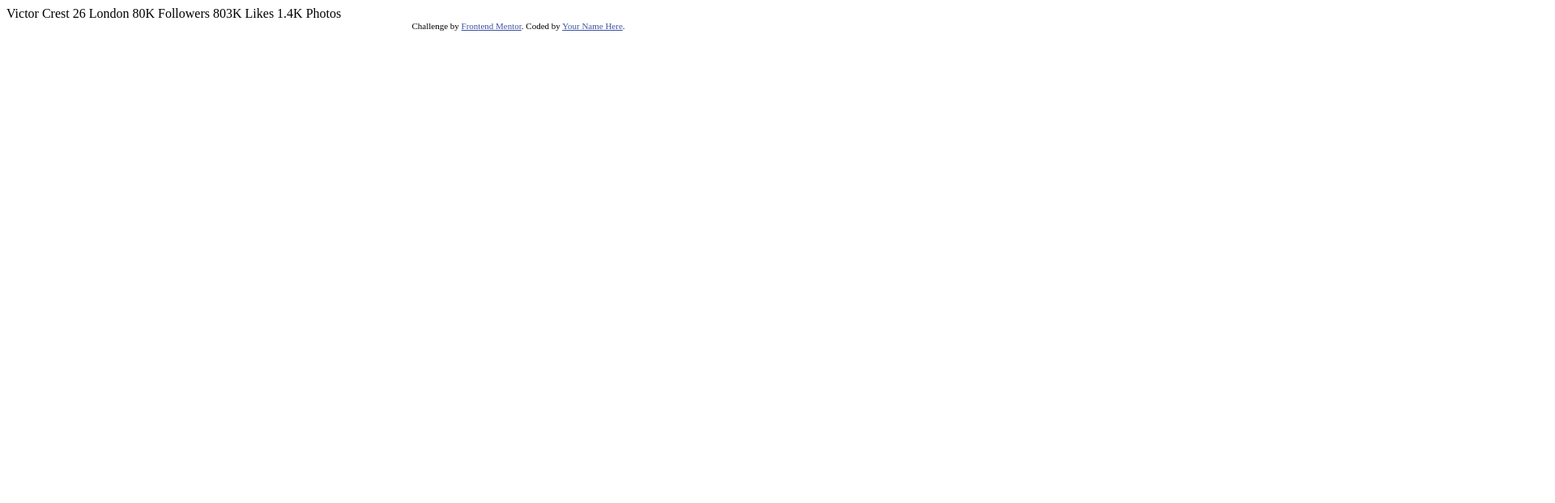
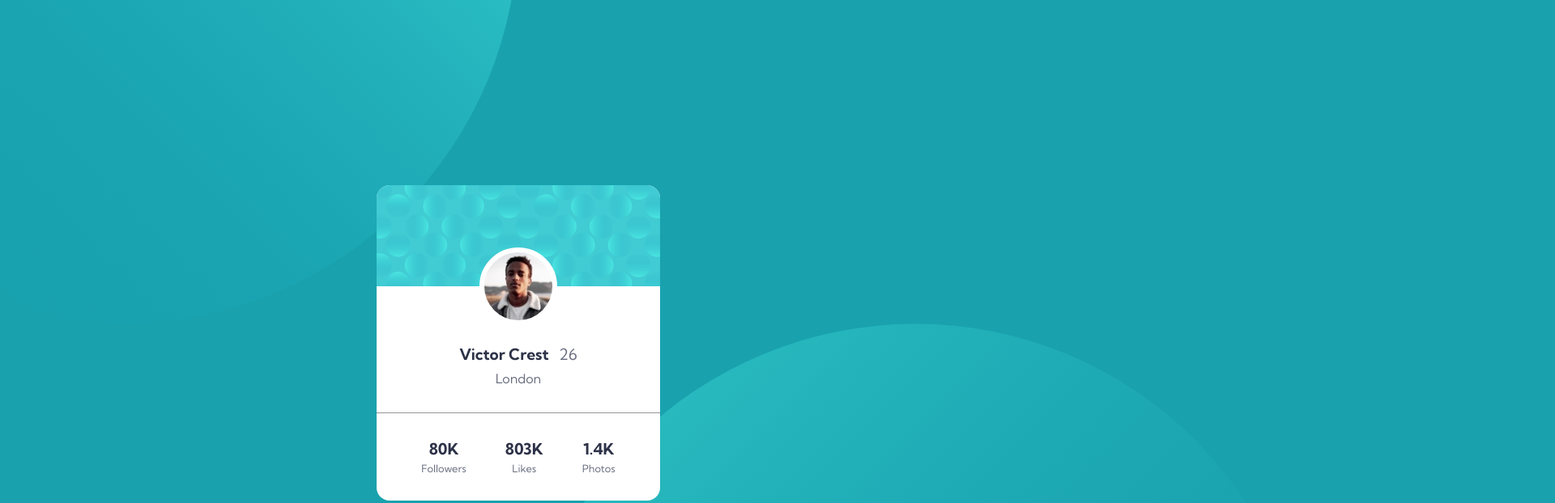
Before and after one commit to epicshaggy/profile-card-component, a plain HTML site: page index.html in a window 1280 px wide. Shown: the top 622 px of the page at 81% size, 1920 px wide, since content can reach past the window. Drawn offline with Linux system fonts and the light colour scheme.

Commit message:
Finished product

```diff
--- a/index.html
+++ b/index.html
@@ -1,35 +1,71 @@
 <!DOCTYPE html>
 <html lang="en">
   <head>
-  <meta charset="UTF-8">
-  <meta name="viewport" content="width=device-width, initial-scale=1.0"> <!-- displays site properly based on user's device -->
-
-  <link rel="icon" type="image/png" sizes="32x32" href="./images/favicon-32x32.png">
+    <meta charset="UTF-8" />
+    <meta name="viewport" content="width=device-width, initial-scale=1.0" />
+    <!-- displays site properly based on user's device -->
+    <link rel="preconnect" href="https://fonts.googleapis.com" />
+    <link rel="preconnect" href="https://fonts.gstatic.com" crossorigin />
+    <link
+      href="https://fonts.googleapis.com/css2?family=Kumbh+Sans:wght@400;700&display=swap"
+      rel="stylesheet"
+    />
+    <link
+      rel="icon"
+      type="image/png"
+      sizes="32x32"
+      href="./images/favicon-32x32.png"
+    />
+    <link rel="stylesheet" href="styles.css" />
 
     <title>Frontend Mentor | Profile card component</title>
 
     <!-- Feel free to remove these styles or customise in your own stylesheet 👍 -->
     <style>
-    .attribution { font-size: 11px; text-align: center; }
-    .attribution a { color: hsl(228, 45%, 44%); }
+      .attribution {
+        font-size: 11px;
+        text-align: center;
+      }
+      .attribution a {
+        color: hsl(228, 45%, 44%);
+      }
     </style>
   </head>
   <body>
-  Victor Crest
-  26
-  London
+    <main class="component-wrapper">
+      <div class="card-component">
+        <div class="profile-cover"></div>
 
-  80K
-  Followers
+        <div class="profile-label">
+          <div class="row">
+            <span class="name"> Victor Crest</span>
+            <div class="age">26</div>
+          </div>
+          <div class="row location">London</div>
+        </div>
 
-  803K
-  Likes
-
-  1.4K
-  Photos
+        <div class="stats">
+          <div class="stat">
+            <span class="number"> 80K </span>
+            <span class="label">Followers</span>
+          </div>
+          <div class="stat">
+            <span class="number">803K </span>
+            <span class="label">Likes</span>
+          </div>
+          <div class="stat">
+            <span class="number">1.4K</span>
+            <span class="label">Photos</span>
+          </div>
+        </div>
+      </div>
+    </main>
+    <!--
     <div class="attribution">
-    Challenge by <a href="https://www.frontendmentor.io?ref=challenge" target="_blank">Frontend Mentor</a>.
-    Coded by <a href="#">Your Name Here</a>.
-  </div>
+      Challenge by
+      <a href="https://www.frontendmentor.io?ref=challenge" target="_blank"
+        >Frontend Mentor</a
+      >. Coded by <a href="#">Your Name Here</a>.
+    </div> -->
   </body>
 </html>
--- /dev/null
+++ b/styles.css
@@ -0,0 +1,136 @@
+:root {
+  --dark-cyan: hsl(185, 75%, 39%);
+  --dark-blue: hsl(229, 23%, 23%);
+  --dark-gray-blue: hsl(227, 10%, 46%);
+  --dark-gray: hsl(0, 0%, 59%);
+}
+
+*,
+html,
+body {
+  font-family: "Kumbh Sans", sans-serif;
+}
+
+body {
+  background-color: var(--dark-cyan);
+}
+
+body:before,
+body:after {
+  position: absolute;
+  content: "";
+  width: 100vw;
+  height: 100vh;
+  background-size: auto;
+  transform: translate(-50%, -50%);
+  z-index: -1;
+}
+
+body:before {
+  top: 0;
+  left: 0;
+  background: url("../images/bg-pattern-top.svg") no-repeat bottom right;
+}
+
+body:after {
+  top: 100%;
+  left: 100%;
+  background: url("../images/bg-pattern-bottom.svg") no-repeat top left;
+}
+
+.component-wrapper {
+  padding: 1rem;
+  display: flex;
+  justify-content: center;
+  align-items: center;
+  height: 100vh;
+}
+
+.card-component {
+  display: flex;
+  flex-direction: column;
+  background-color: white;
+  border-radius: 1rem;
+  overflow: hidden;
+  justify-content: space-between;
+  width: 350px;
+}
+
+.profile-cover {
+  position: relative;
+  height: 125px;
+  background: url("images/bg-pattern-card.svg");
+  background-position: center;
+}
+
+.profile-cover::before {
+  box-sizing: border-box;
+  content: "";
+  position: absolute;
+  background: url("images/image-victor.jpg") no-repeat;
+  background-size: cover;
+  background-position: center;
+  border: solid 6px white;
+  border-radius: 100%;
+  width: 96px;
+  height: 96px;
+  top: 100%;
+  left: 50%;
+  transform: translateY(-50%) translateX(-50%);
+}
+
+.profile-label {
+  padding-top: 4.5rem;
+  padding-bottom: 2rem;
+  display: flex;
+  gap: 0.5rem;
+  flex-direction: column;
+}
+
+.profile-label .row {
+  display: flex;
+  gap: 0.8rem;
+  justify-content: center;
+}
+
+.profile-label .row .name {
+  font-weight: 700;
+  color: var(--dark-blue);
+}
+
+.profile-label .row .name,
+.profile-label .row .age {
+  font-size: 1.2rem;
+}
+
+.profile-label .row .age,
+.profile-label .row.location {
+  color: var(--dark-gray-blue);
+}
+
+.stats {
+  padding: 2rem;
+  border-top: solid 0.1px;
+  border-color: var(--dark-gray);
+  display: flex;
+  justify-content: center;
+  gap: 3rem;
+}
+
+.stats .stat {
+  display: flex;
+  flex-direction: column;
+  align-items: center;
+  gap: 0.3rem;
+}
+
+.stats .stat .number {
+  font-weight: 700;
+  color: var(--dark-blue);
+  font-size: 1.2rem;
+}
+
+.stats .stat .label {
+  color: var(--dark-gray-blue);
+  font-size: 0.8rem;
+}
```
Also changed, not shown: 1 other file. Lines whose indentation alone changed are shown as unchanged.
